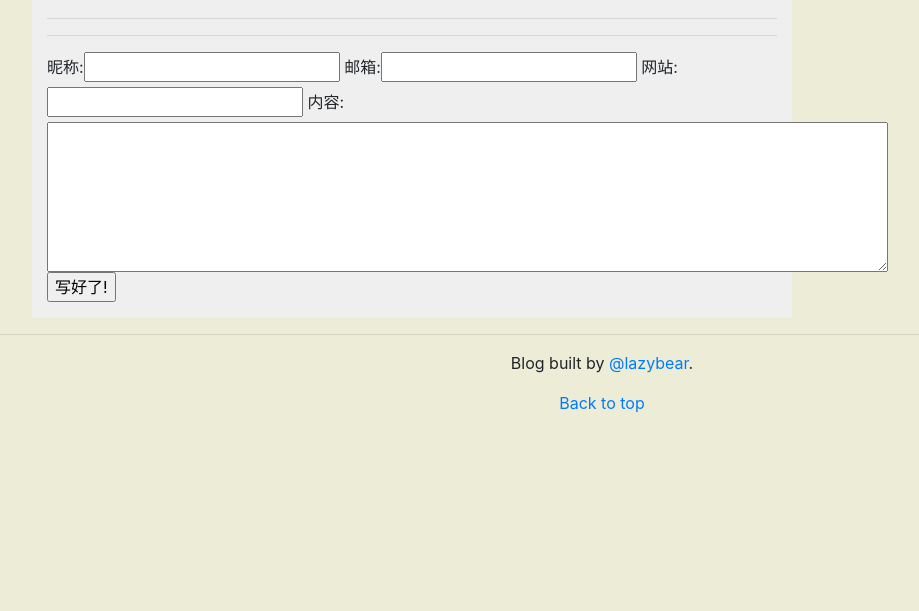
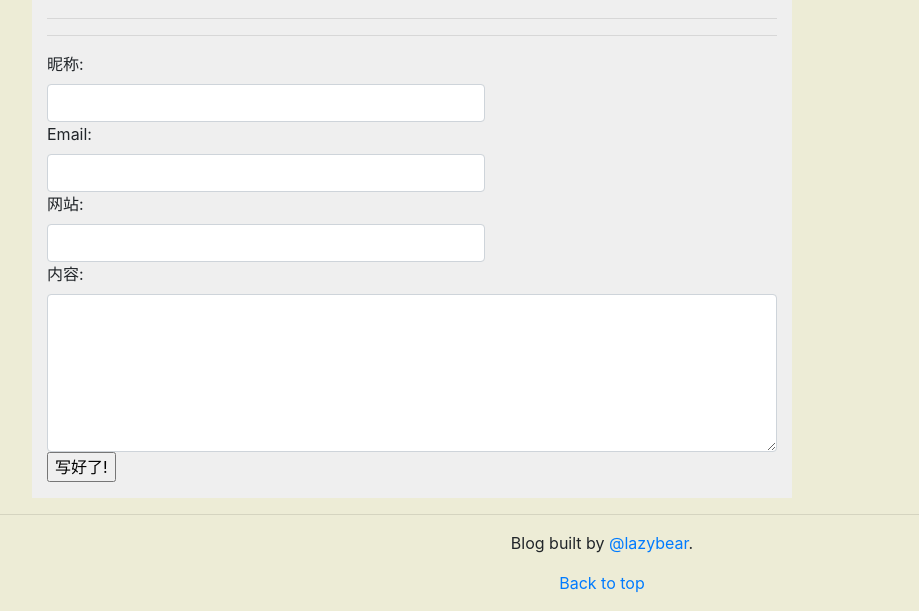
Before and after one commit to bgmnbear/django-blog, a Django app: template typeidea/typeidea/typeidea/themes/default/templates/blog/detail.html in a window 1280 px wide. Shown: the part 225-836 px from the top of the page, without its empty margins (38-957 px from the left). Before the commit the page ends 638 px from the top, so only its background shows below. Run offline with Django 3.2, Linux system fonts and the light colour scheme; the template is opened without the code that fills it: values that come from a table or form of the project are taken from there, others are empty; some libraries are stand-ins or nearby versions.

Commit message:
抽象评论模版

```diff
--- a/typeidea/typeidea/comment/form.py
+++ b/typeidea/typeidea/comment/form.py
@@ -8,11 +8,44 @@ from comment.models import Comment
 
 
 class CommentForm(forms.ModelForm):
-    target = forms.CharField(max_length=100, widget=forms.widgets.HiddenInput)
+    nickname = forms.CharField(
+        label="昵称",
+        max_length=50,
+        widget=forms.widgets.Input(
+            attrs={
+                'class': 'form-control',
+                'style': 'width: 60%',
+            }
+        )
+    )
+    email = forms.CharField(
+        label="Email",
+        max_length=50,
+        widget=forms.widgets.EmailInput(
+            attrs={
+                'class': 'form-control',
+                'style': 'width: 60%',
+            }
+        )
+    )
+    website = forms.CharField(
+        label="网站",
+        max_length=100,
+        widget=forms.widgets.URLInput(
+            attrs={
+                'class': 'form-control',
+                'style': 'width: 60%',
+            }
+        )
+    )
     content = forms.CharField(
         label="内容",
         max_length=100,
-        widget=forms.widgets.Textarea(attrs={'rows': 6, 'cols': 80, })
+        widget=forms.widgets.Textarea(attrs={
+            'rows': 6,
+            'cols': 80,
+            'class': 'form-control',
+        })
     )
 
     def clean_content(self):
@@ -23,4 +56,4 @@ class CommentForm(forms.ModelForm):
 
     class Meta:
         model = Comment
-        fields = ['target', 'nickname', 'email', 'website', 'content']
+        fields = ['nickname', 'email', 'website', 'content']
--- a/typeidea/typeidea/typeidea/themes/default/templates/blog/detail.html
+++ b/typeidea/typeidea/typeidea/themes/default/templates/blog/detail.html
@@ -3,7 +3,7 @@
 {% block content %}
     <nav id="breadcrumb" aria-label="breadcrumb" role="navigation">
         <ol class="breadcrumb">
-            <li class="breadcrumb-item"><a href="/venv/Scripts">首页</a></li>
+            <li class="breadcrumb-item"><a href="/">首页</a></li>
             <li class="breadcrumb-item"><a href="{% url 'category' post.category.id %}">{{ post.category.name }}</a>
             </li>
             <li class="breadcrumb-item active" aria-current="page">正文</li>
@@ -18,12 +18,7 @@
     <article class="popover-content">
         {{ post.content }}
     </article>
-    <hr>
-    <div class="comment">
-        <form action="/comment/" method="post">
-            {% csrf_token %}
-            {{ comment_form }}
-            <input type="submit" value="写好了!">
-        </form>
-    </div>
+
+    {% include 'comment/block.html' %}
+
 {% endblock %}
--- /dev/null
+++ b/typeidea/typeidea/typeidea/themes/default/templates/comment/block.html
@@ -0,0 +1,9 @@
+<hr>
+<div class="comment">
+    <form action="/comment/" method="post">
+        {% csrf_token %}
+        <input name="target" type="hidden" value={{ request.path }}>
+        {{ comment_form }}
+        <input type="submit" value="写好了!">
+    </form>
+</div>
--- a/typeidea/typeidea/typeidea/themes/default/templates/config/links.html
+++ b/typeidea/typeidea/typeidea/themes/default/templates/config/links.html
@@ -19,4 +19,6 @@
         {% endfor %}
         </tbody>
     </table>
+
+    {% include 'comment/block.html' %}
 {% endblock %}
```
Also changed, not shown: typeidea/typeidea/config/views.py (+7 -0 lines).
